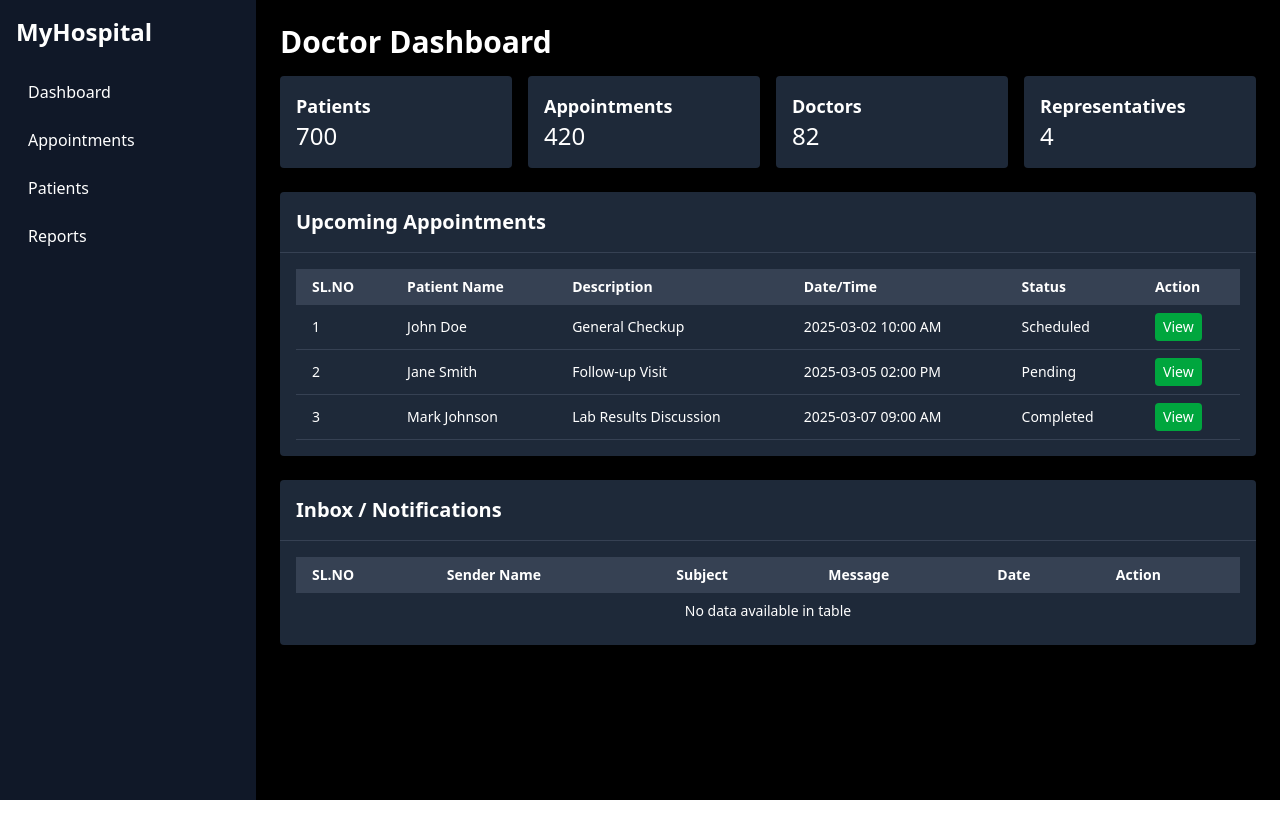
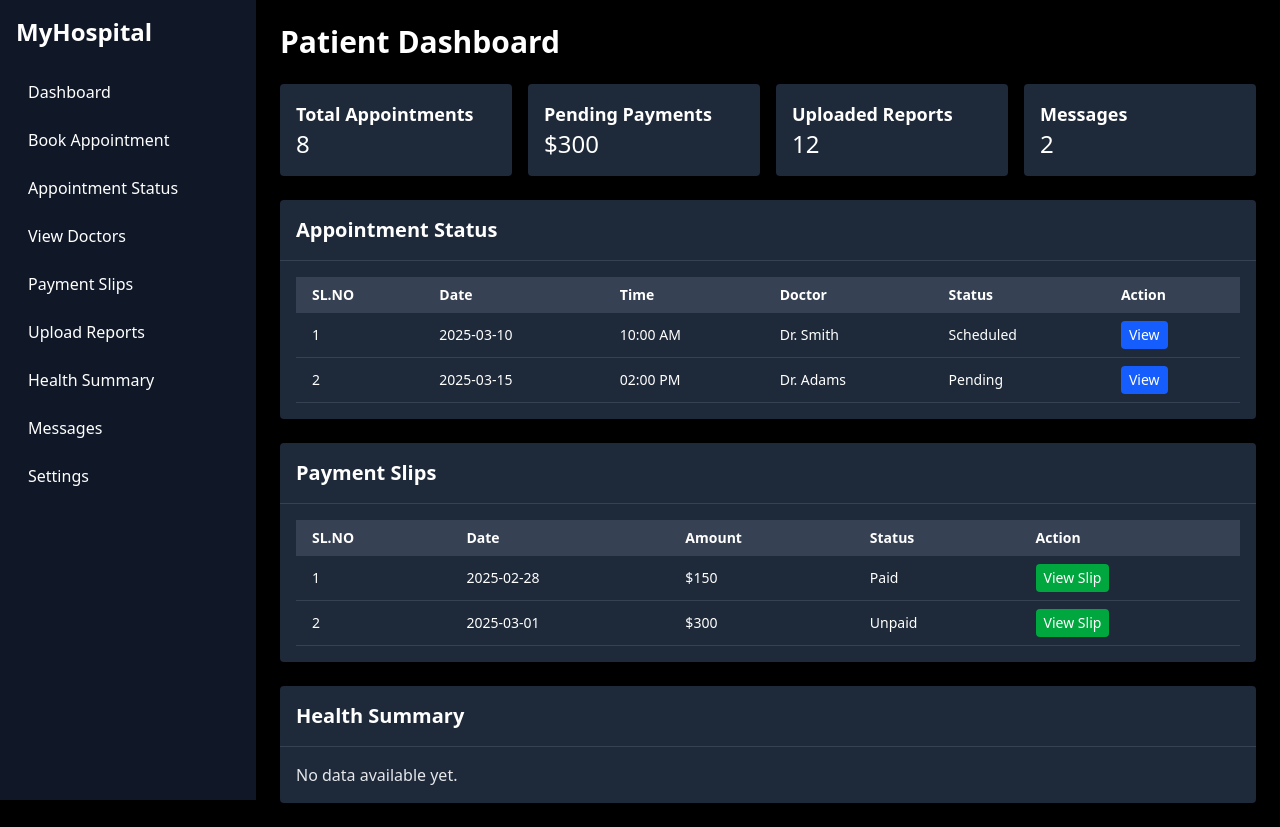
Before and after one commit to Ashu-tosh1/New-project-3, a React (Vite) app: page / in a window 1280 px wide. Before the commit the page ends 800 px from the top, so only its background shows below. Built offline with nearby package versions, Linux system fonts and the light colour scheme.

Commit message:
Patient pages started

```diff
--- a/package.json
+++ b/package.json
@@ -14,6 +14,7 @@
     "react": "^19.0.0",
     "react-dom": "^19.0.0",
     "react-icons": "^5.5.0",
+    "react-router-dom": "^7.2.0",
     "recharts": "^2.15.1",
     "tailwindcss": "^4.0.9"
   },
--- a/src/App.tsx
+++ b/src/App.tsx
@@ -1,14 +1,19 @@
 
 import './App.css'
-import DashBoard from './Doctor/DashBoard'
-
+// import DashBoard from './Doctor/DashBoard'
+import PatientDashboardPage from './Patient/DashBoard'
+import { BrowserRouter } from 'react-router-dom'
 function App() {
 
 
   return (
-   <div>
-      <DashBoard/>
+    <BrowserRouter>
+     <div>
+      {/* <DashBoard/>       */}
+      <PatientDashboardPage/>
    </div>
+    </BrowserRouter>
+
 )}
 
 export default App
--- /dev/null
+++ b/src/Patient/DashBoard.tsx
@@ -0,0 +1,165 @@
+// app/patient/page.tsx (Next.js App Router)
+'use client';
+
+import React from 'react';
+// import PatientSidebar from '@/components/PatientSidebar
+import PatientSidebar from './SideBar';
+
+interface Appointment {
+  id: number;
+  date: string;
+  time: string;
+  doctorName: string;
+  status: string;
+}
+
+const mockAppointments: Appointment[] = [
+  { id: 1, date: '2025-03-10', time: '10:00 AM', doctorName: 'Dr. Smith', status: 'Scheduled' },
+  { id: 2, date: '2025-03-15', time: '02:00 PM', doctorName: 'Dr. Adams', status: 'Pending' },
+];
+
+interface PaymentSlip {
+  id: number;
+  date: string;
+  amount: number;
+  status: string;
+}
+
+const mockPayments: PaymentSlip[] = [
+  { id: 1, date: '2025-02-28', amount: 150, status: 'Paid' },
+  { id: 2, date: '2025-03-01', amount: 300, status: 'Unpaid' },
+];
+
+const  PatientDashboardPage : React.FC = () => {
+  return (
+    <div className="flex min-h-screen bg-black text-white">
+      {/* Sidebar */}
+      <PatientSidebar />
+
+      {/* Main Content */}
+      <main className="flex-1 p-6">
+        <h1 className="text-3xl font-bold mb-6">Patient Dashboard</h1>
+
+        {/* Top Stats */}
+        <div className="grid grid-cols-4 gap-4 mb-6">
+          <div className="bg-gray-800 p-4 rounded shadow">
+            <h2 className="text-lg font-semibold">Total Appointments</h2>
+            <p className="text-2xl">8</p>
+          </div>
+          <div className="bg-gray-800 p-4 rounded shadow">
+            <h2 className="text-lg font-semibold">Pending Payments</h2>
+            <p className="text-2xl">$300</p>
+          </div>
+          <div className="bg-gray-800 p-4 rounded shadow">
+            <h2 className="text-lg font-semibold">Uploaded Reports</h2>
+            <p className="text-2xl">12</p>
+          </div>
+          <div className="bg-gray-800 p-4 rounded shadow">
+            <h2 className="text-lg font-semibold">Messages</h2>
+            <p className="text-2xl">2</p>
+          </div>
+        </div>
+
+        {/* Appointment Status Table */}
+        <div className="bg-gray-800 rounded shadow mb-6">
+          <div className="p-4 border-b border-gray-700">
+            <h2 className="text-xl font-semibold">Appointment Status</h2>
+          </div>
+          <div className="p-4 overflow-x-auto">
+            <table className="min-w-full text-sm">
+              <thead className="bg-gray-700">
+                <tr>
+                  <th className="py-2 px-4 text-left">SL.NO</th>
+                  <th className="py-2 px-4 text-left">Date</th>
+                  <th className="py-2 px-4 text-left">Time</th>
+                  <th className="py-2 px-4 text-left">Doctor</th>
+                  <th className="py-2 px-4 text-left">Status</th>
+                  <th className="py-2 px-4 text-left">Action</th>
+                </tr>
+              </thead>
+              <tbody>
+                {mockAppointments.length === 0 ? (
+                  <tr>
+                    <td colSpan={6} className="py-4 text-center text-gray-400">
+                      No appointments found
+                    </td>
+                  </tr>
+                ) : (
+                  mockAppointments.map((appt) => (
+                    <tr key={appt.id} className="border-b border-gray-700">
+                      <td className="py-2 px-4">{appt.id}</td>
+                      <td className="py-2 px-4">{appt.date}</td>
+                      <td className="py-2 px-4">{appt.time}</td>
+                      <td className="py-2 px-4">{appt.doctorName}</td>
+                      <td className="py-2 px-4">{appt.status}</td>
+                      <td className="py-2 px-4">
+                        <button className="bg-blue-600 hover:bg-blue-700 text-white py-1 px-2 rounded">
+                          View
+                        </button>
+                      </td>
+                    </tr>
+                  ))
+                )}
+              </tbody>
+            </table>
+          </div>
+        </div>
+
+        {/* Payment Slip Table */}
+        <div className="bg-gray-800 rounded shadow mb-6">
+          <div className="p-4 border-b border-gray-700">
+            <h2 className="text-xl font-semibold">Payment Slips</h2>
+          </div>
+          <div className="p-4 overflow-x-auto">
+            <table className="min-w-full text-sm">
+              <thead className="bg-gray-700">
+                <tr>
+                  <th className="py-2 px-4 text-left">SL.NO</th>
+                  <th className="py-2 px-4 text-left">Date</th>
+                  <th className="py-2 px-4 text-left">Amount</th>
+                  <th className="py-2 px-4 text-left">Status</th>
+                  <th className="py-2 px-4 text-left">Action</th>
+                </tr>
+              </thead>
+              <tbody>
+                {mockPayments.length === 0 ? (
+                  <tr>
+                    <td colSpan={5} className="py-4 text-center text-gray-400">
+                      No payments found
+                    </td>
+                  </tr>
+                ) : (
+                  mockPayments.map((pay) => (
+                    <tr key={pay.id} className="border-b border-gray-700">
+                      <td className="py-2 px-4">{pay.id}</td>
+                      <td className="py-2 px-4">{pay.date}</td>
+                      <td className="py-2 px-4">${pay.amount}</td>
+                      <td className="py-2 px-4">{pay.status}</td>
+                      <td className="py-2 px-4">
+                        <button className="bg-green-600 hover:bg-green-700 text-white py-1 px-2 rounded">
+                          View Slip
+                        </button>
+                      </td>
+                    </tr>
+                  ))
+                )}
+              </tbody>
+            </table>
+          </div>
+        </div>
+
+        {/* Health Summary / Extra Widget */}
+        <div className="bg-gray-800 rounded shadow">
+          <div className="p-4 border-b border-gray-700">
+            <h2 className="text-xl font-semibold">Health Summary</h2>
+          </div>
+          <div className="p-4">
+            <p className="text-gray-200">No data available yet.</p>
+          </div>
+        </div>
+      </main>
+    </div>
+  );
+}
+
+export default PatientDashboardPage
--- /dev/null
+++ b/src/Patient/SideBar.tsx
@@ -0,0 +1,71 @@
+// components/PatientSidebar.tsx
+import React from 'react';
+import { Link } from 'react-router-dom';
+
+
+
+
+const PatientSidebar: React.FC = () => {
+  return (
+    <aside className="bg-gray-900 text-white w-64 h-screen p-4">
+      {/* Logo / Title */}
+      <div className="mb-6">
+        <h1 className="text-2xl font-bold">MyHospital</h1>
+      </div>
+
+      {/* Nav Links */}
+      <nav>
+        <ul className="space-y-2">
+          <li>
+            <Link to={"/"}  className="block py-2 px-3 rounded hover:bg-gray-700">
+              Dashboard
+            </Link>
+          </li>
+          <li>
+            <Link to={"/book"} className="block py-2 px-3 rounded hover:bg-gray-700">
+              Book Appointment
+            </Link>
+          </li>
+          <li>
+            <Link to={"#"} className="block py-2 px-3 rounded hover:bg-gray-700">
+              Appointment Status
+            </Link>
+          </li>
+          <li>
+            <Link to={"#"} className="block py-2 px-3 rounded hover:bg-gray-700">
+              View Doctors
+            </Link>
+          </li>
+          <li>
+            <Link to={"#"} className="block py-2 px-3 rounded hover:bg-gray-700">
+              Payment Slips
+            </Link>
+          </li>
+          <li>
+            <Link to={"#"} className="block py-2 px-3 rounded hover:bg-gray-700">
+              Upload Reports
+            </Link>
+          </li>
+          {/* Additional Ideas */}
+          <li>
+            <Link to={"#"} className="block py-2 px-3 rounded hover:bg-gray-700">
+              Health Summary
+            </Link>
+          </li>
+          <li>
+            <Link to={"#"} className="block py-2 px-3 rounded hover:bg-gray-700">
+              Messages
+            </Link>
+          </li>
+          <li>
+            <Link to={"#"} className="block py-2 px-3 rounded hover:bg-gray-700">
+              Settings
+            </Link>
+          </li>
+        </ul>
+      </nav>
+    </aside>
+  );
+};
+
+export default PatientSidebar;
```
Also changed, not shown: 1 other file (tests, documents, lock files or other folders).
